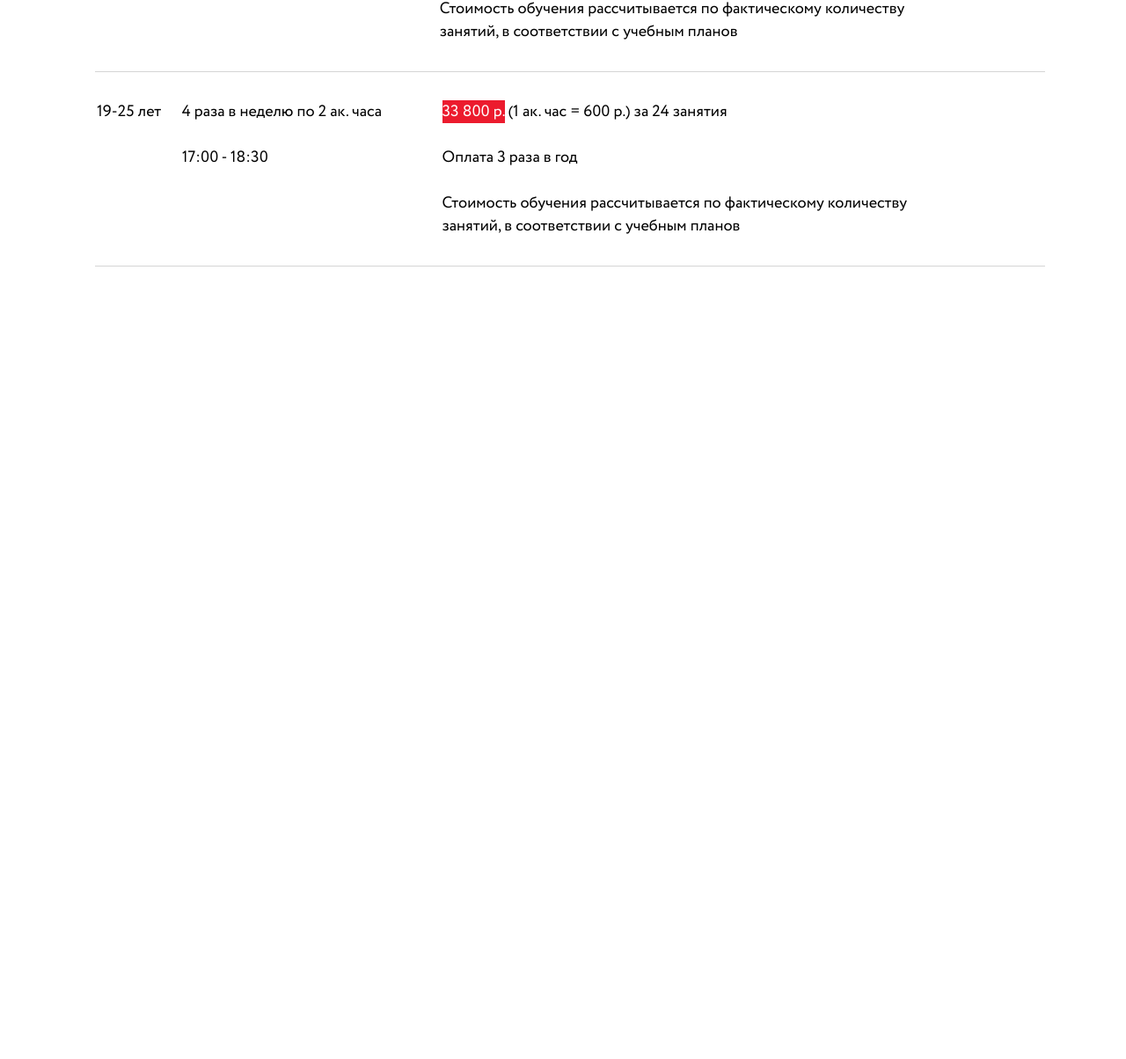
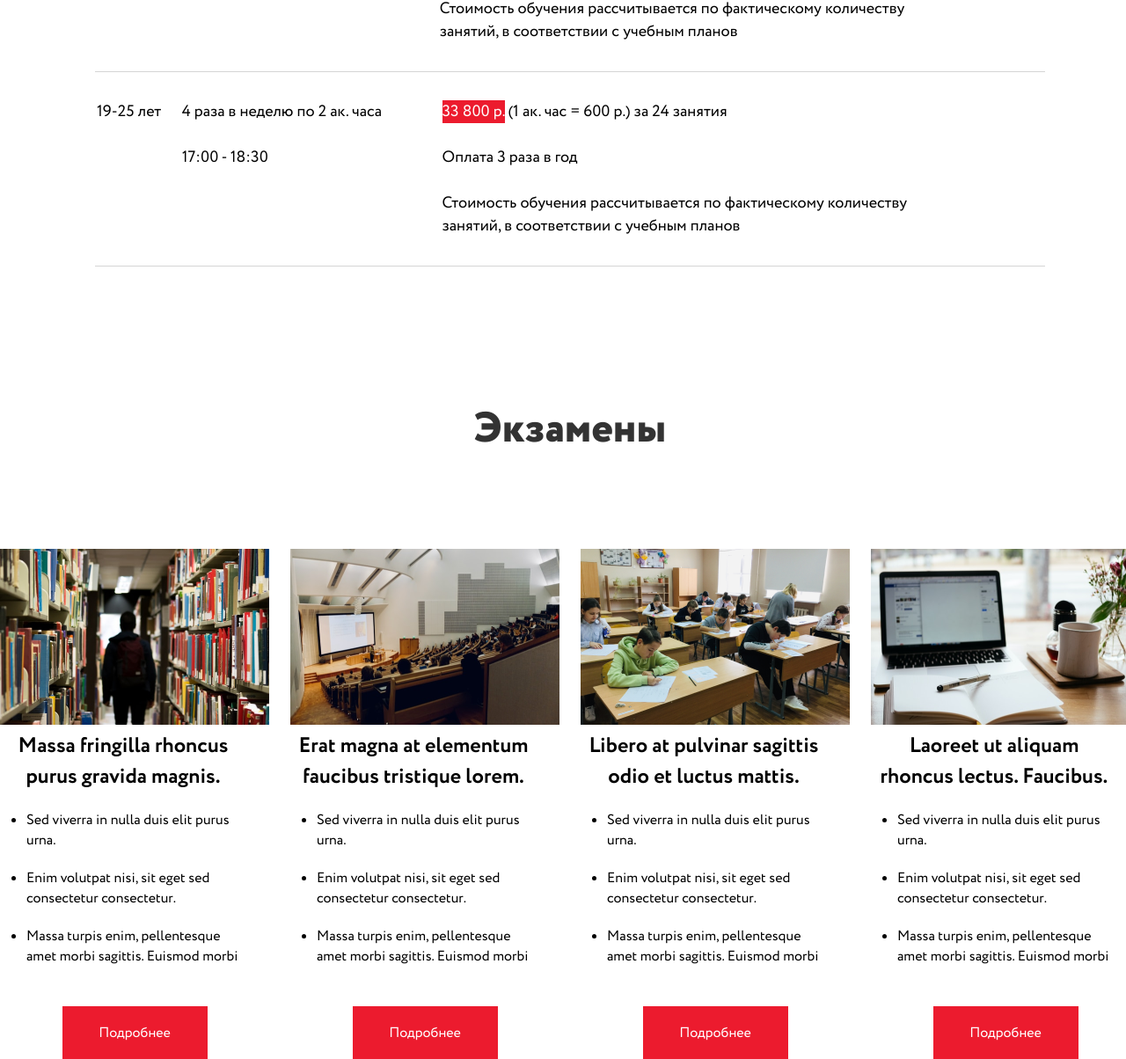
Before and after one commit to ErlanKusain/lavita, a website: page src/index.html in a window 1280 px wide. Shown: the part 2641-3845 px from the top of the page at 88% size. Before the commit the page ends 2944 px from the top, so only its background shows below. Drawn offline with nearby package versions, Linux system fonts and the light colour scheme; files whose address does not match are found by name.

Commit message:
exams section

```diff
--- a/src/index.html
+++ b/src/index.html
@@ -124,6 +124,57 @@
         </div>
     </section>
 
+    <section class="exams">
+        <div class="container">
+            <div class="exams__title title">Экзамены</div>
+            <div class="exams__items">
+                <div class="exams__item">
+                    <div class="exams__item-img"><img src="img/icons/exams-first.png" alt="library"></div>
+                    <h3 class="exams__item-title subtitle">Massa fringilla rhoncus purus gravida magnis.</h3>
+                    <ul class="exams__lists">
+                        <li class="exams__list descr">Sed viverra in nulla duis elit purus urna.</li>
+                        <li class="exams__list descr">Enim volutpat nisi, sit eget sed consectetur consectetur.</li>
+                        <li class="exams__list descr">Massa turpis enim, pellentesque amet morbi sagittis. Euismod morbi</li>
+                    </ul>
+                    <div class="exams__item-button button-more">Подробнее</div>
+                </div>
+
+                <div class="exams__item">
+                    <div class="exams__item-img"><img src="img/icons/exams-second.png" alt="library"></div>
+                    <h3 class="exams__item-title subtitle">Erat magna at elementum faucibus tristique lorem.</h3>
+                    <ul class="exams__lists">
+                        <li class="exams__list descr">Sed viverra in nulla duis elit purus urna.</li>
+                        <li class="exams__list descr">Enim volutpat nisi, sit eget sed consectetur consectetur.</li>
+                        <li class="exams__list descr">Massa turpis enim, pellentesque amet morbi sagittis. Euismod morbi</li>
+                    </ul>
+                    <div class="exams__item-button button-more">Подробнее</div>
+                </div>
+
+                <div class="exams__item">
+                    <div class="exams__item-img"><img src="img/icons/exams-thirdy.png" alt="library"></div>
+                    <h3 class="exams__item-title subtitle">Libero at pulvinar sagittis odio et luctus mattis.</h3>
+                    <ul class="exams__lists">
+                        <li class="exams__list descr">Sed viverra in nulla duis elit purus urna.</li>
+                        <li class="exams__list descr">Enim volutpat nisi, sit eget sed consectetur consectetur.</li>
+                        <li class="exams__list descr">Massa turpis enim, pellentesque amet morbi sagittis. Euismod morbi</li>
+                    </ul>
+                    <div class="exams__item-button button-more">Подробнее</div>
+                </div>
+
+                <div class="exams__item">
+                    <div class="exams__item-img"><img src="img/icons/exams-fourth.png" alt="library"></div>
+                    <h3 class="exams__item-title subtitle">Laoreet ut aliquam rhoncus lectus. Faucibus.</h3>
+                    <ul class="exams__lists">
+                        <li class="exams__list descr">Sed viverra in nulla duis elit purus urna.</li>
+                        <li class="exams__list descr">Enim volutpat nisi, sit eget sed consectetur consectetur.</li>
+                        <li class="exams__list descr">Massa turpis enim, pellentesque amet morbi sagittis. Euismod morbi</li>
+                    </ul>
+                    <div class="exams__item-button button-more">Подробнее</div>
+                </div>
+            </div>
+        </div>
+    </section>
+
     <script type="text/javascript" src="//code.jquery.com/jquery-1.11.0.min.js"></script>
     <script type="text/javascript" src="//code.jquery.com/jquery-migrate-1.2.1.min.js"></script>
     <script src="js/slick.min.js"></script>
--- /dev/null
+++ b/src/sass/blocks/_exams.scss
@@ -0,0 +1,29 @@
+.exams {
+    &__title {
+        margin-top: 150px;
+        text-align: center;
+    }
+    &__items {
+        display: grid;
+        grid-template-columns: repeat(4,306px);
+        column-gap: 24px;
+        margin-top: 100px;
+    }
+    &__item {
+        &-title {
+            text-align: center;
+            width: 280px;
+        }
+        &-button {
+            display: block;
+            margin: 0 auto;
+            margin-top: 45px;
+        }
+    }
+    &__lists {
+        padding: 0 30px 0 30px;
+    }
+    &__list {
+        margin-top: 20px;
+    }
+}
--- a/src/sass/style.scss
+++ b/src/sass/style.scss
@@ -47,6 +47,7 @@ body {
 @import 'blocks/promo';
 @import 'blocks/about';
 @import 'blocks/price';
+@import 'blocks/exams';
 
 
 .button-more {
```
Also changed, not shown: src/css/style.min.css, 1 other file.
